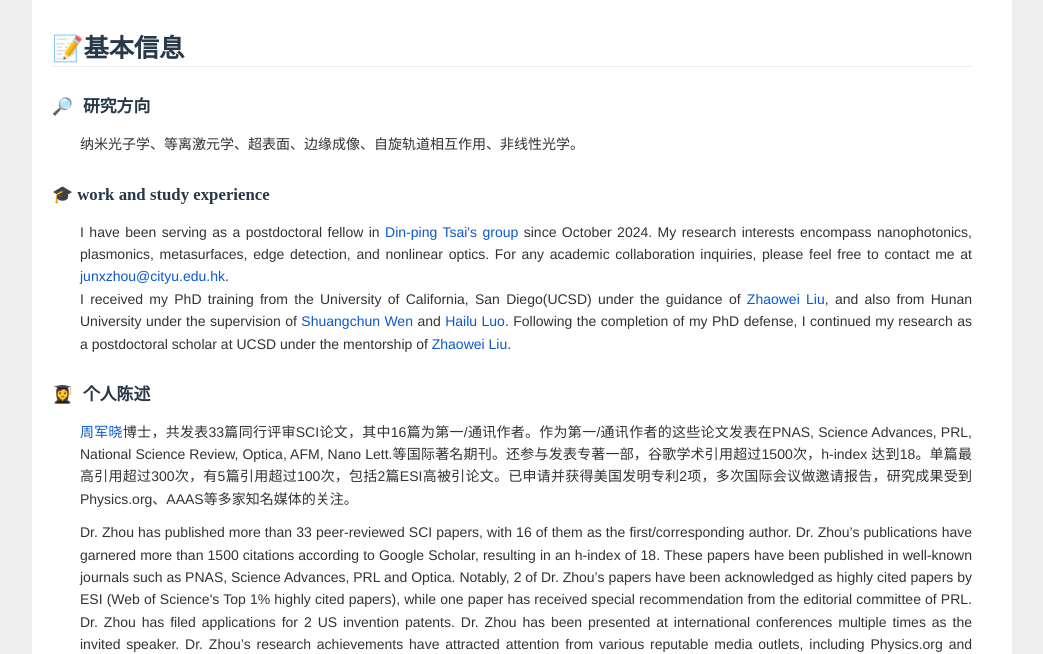
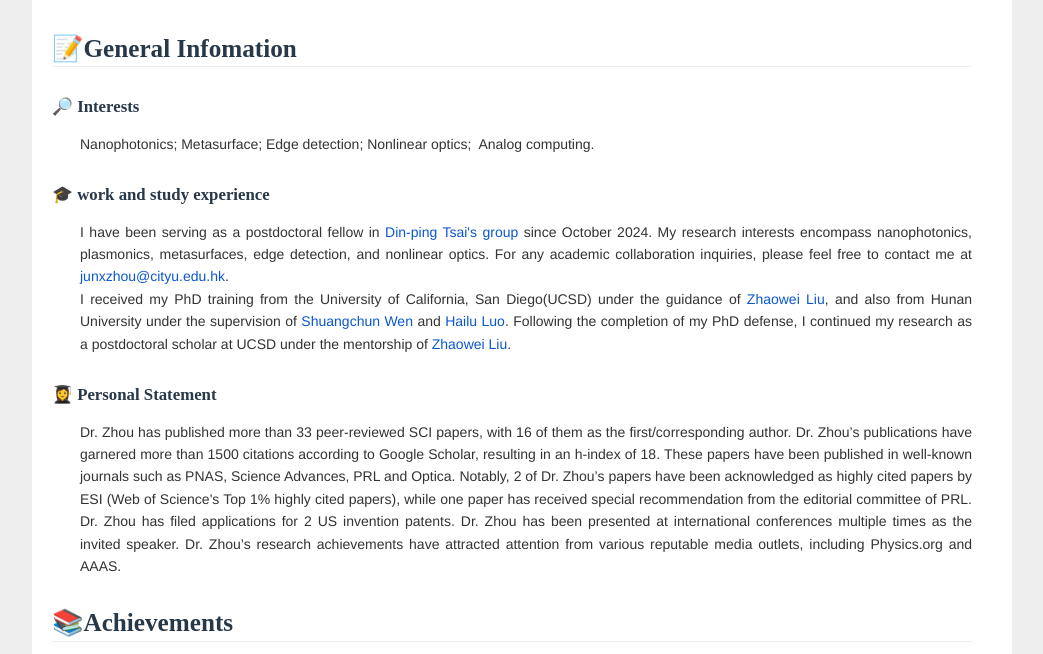
Before and after one commit to JunxiaoZhou/JunxiaoZhou.github.io, a plain HTML site: page index.html in a window 1280 px wide. Shown: the part 303-957 px from the top of the page, without its empty margins (118-1161 px from the left). Drawn offline with Linux system fonts and the light colour scheme; some packages are replaced by stand-ins of ours; a script that the page names is missing.

Commit message:
update profile

```diff
--- a/index.html
+++ b/index.html
@@ -1413,11 +1413,11 @@ a.ty-link {
       <div id='write'  class=''>
         <img src="https://github.com/JunxiaoZhou/JunxiaoZhou/blob/main/github-header-image%20(1).png?raw=true" referrerpolicy="no-referrer" alt="Header">
         <div id='write-content'>
-          <h2 id='📝基本信息' style="border-bottom: 1px solid #eee;"><span>📝基本信息</span></h2>
-          <p><h4><strong><span>🔎 研究方向</span></strong></h4></p><p style="padding-left:2em;"><span>纳米光子学、等离激元学、超表面、边缘成像、自旋轨道相互作用、非线性光学。</span></p>
+          <h2 id='📝General Infomation' style="border-bottom: 1px solid #eee; font-family:'Microsoft YaHei';"><span>📝General Infomation</span></h2>
+          <p><h4 style="font-family: 'Microsoft YaHei';"><strong><span>🔎 Interests</span></strong></h4></p><p style="padding-left:2em;"><span>Nanophotonics; Metasurface; Edge detection; Nonlinear optics;  Analog computing. </span></p>
           <p><h4 style='font-family: "Microsoft YaHei";'><strong><span>🎓 work and study experience</span></strong></h4></p><p style="padding-left:2em;"><span>I have been serving as a postdoctoral fellow in <a href="https://dinpingtsai.wixsite.com/mysite/refereed-papers" target="_blnak">Din-ping Tsai's group</a> since October 2024. My research interests encompass nanophotonics, plasmonics, metasurfaces, edge detection, and nonlinear optics. For any academic collaboration inquiries, please feel free to contact me at <a href="mailto:junxzhou@cityu.edu.hk">junxzhou@cityu.edu.hk</a>. <br>I received my PhD training from the University of California, San Diego(UCSD) under the guidance of <a href="https://www.zhaowei.us/" target="_blank">Zhaowei Liu</a>, and also from Hunan University under the supervision of <a href="https://grzy.hnu.edu.cn/site/index/wenshuangchun" target="_blank">Shuangchun Wen</a> and <a href="https://grzy.hnu.edu.cn/site/index/luohailu" target="_blank">Hailu Luo</a>. Following the completion of my PhD defense, I continued my research as a postdoctoral scholar at UCSD under the mentorship of <a href="https://www.zhaowei.us/" target="_blank">Zhaowei Liu</a>.</span></p>
-          <p><h4><strong><span>👩‍🎓 个人陈述</span></strong></h4></p><p style="padding-left:2em;"><span><font color=#0b57d0>周军晓</font>博士，共发表33篇同行评审SCI论文，其中16篇为第一/通讯作者。作为第一/通讯作者的这些论文发表在PNAS, Science Advances, PRL, National Science Review, Optica, AFM, Nano Lett.等国际著名期刊。还参与发表专著一部，谷歌学术引用超过1500次，h-index 达到18。单篇最高引用超过300次，有5篇引用超过100次，包括2篇ESI高被引论文。已申请并获得美国发明专利2项，多次国际会议做邀请报告，研究成果受到Physics.org、AAAS等多家知名媒体的关注。</span></p><p  style="padding-left:2em;"><span>Dr. Zhou has published more than 33 peer-reviewed SCI papers, with 16 of them as the first/corresponding author. Dr. Zhou’s publications have garnered more than 1500 citations according to Google Scholar, resulting in an h-index of 18. These papers have been published in well-known journals such as PNAS, Science Advances, PRL and Optica. Notably, 2 of Dr. Zhou’s papers have been acknowledged as highly cited papers by ESI (Web of Science's Top 1% highly cited papers), while one paper has received special recommendation from the editorial committee of PRL. Dr. Zhou has filed applications for 2 US invention patents. Dr. Zhou has been presented at international conferences multiple times as the invited speaker. Dr. Zhou’s research achievements have attracted attention from various reputable media outlets, including Physics.org and AAAS.</span></p>
-          <h2 id='📚学术成果' style="border-bottom: 1px solid #eee;"><span>📚学术成果</span></h2>
+          <p><h4 style='font-family: "Microsoft YaHei";'><strong><span>👩‍🎓 Personal Statement</span></strong></h4></p><p  style="padding-left:2em;"><span>Dr. Zhou has published more than 33 peer-reviewed SCI papers, with 16 of them as the first/corresponding author. Dr. Zhou’s publications have garnered more than 1500 citations according to Google Scholar, resulting in an h-index of 18. These papers have been published in well-known journals such as PNAS, Science Advances, PRL and Optica. Notably, 2 of Dr. Zhou’s papers have been acknowledged as highly cited papers by ESI (Web of Science's Top 1% highly cited papers), while one paper has received special recommendation from the editorial committee of PRL. Dr. Zhou has filed applications for 2 US invention patents. Dr. Zhou has been presented at international conferences multiple times as the invited speaker. Dr. Zhou’s research achievements have attracted attention from various reputable media outlets, including Physics.org and AAAS.</span></p>
+          <h2 id='Achievements' style="border-bottom: 1px solid #eee; font-family: 'Microsoft YaHei';"><span>📚Achievements</span></h2>
           <p><strong><span>Selected Publications:</span></strong></p>
           <ol start='' >
             <li><p><strong><span>Junxiao</span></strong><span> </span><strong><span>Zhou</span></strong><span>, </span><em><span>et al.</span></em><span> Optical edge detection based on high-efficiency dielectric metasurface.</span><a href="https://www.pnas.org/doi/abs/10.1073/pnas.1820636116" target="_blank"><b><span>PNAS</span></b></a><span>  </span><strong><span>116</span></strong><span>, 11137 (2019) (ESI Highly cited)</span></p></li>
```
